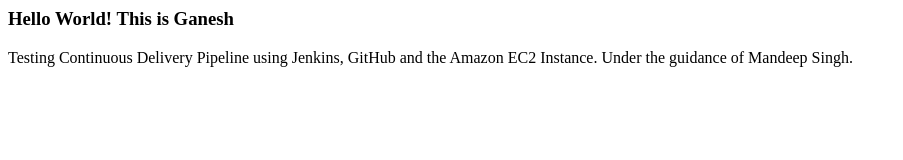
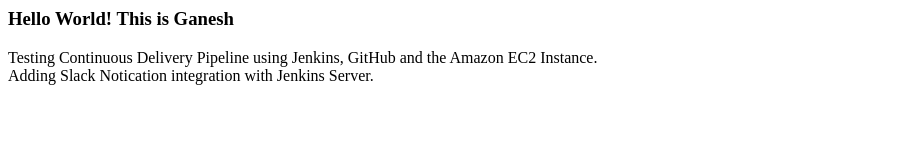
Before and after one commit to erganeshsharma/aws-jenkins, a plain HTML site: page index.html in a window 1280 px wide. Shown: the whole page, without its empty margins (0-903 px from the left). Drawn offline with Linux system fonts and the light colour scheme.

Commit message:
adding slack notification

```diff
--- a/index.html
+++ b/index.html
@@ -4,6 +4,6 @@
 </head>
 <body>
 <H3> Hello World! This is Ganesh</H3>
-<p>Testing Continuous Delivery Pipeline using Jenkins, GitHub and the Amazon EC2 Instance. Under the guidance of Mandeep Singh.</p>
+<p>Testing Continuous Delivery Pipeline using Jenkins, GitHub and the Amazon EC2 Instance.<br>Adding Slack Notication integration with Jenkins Server.</p>
 </body>
 </html>
```
